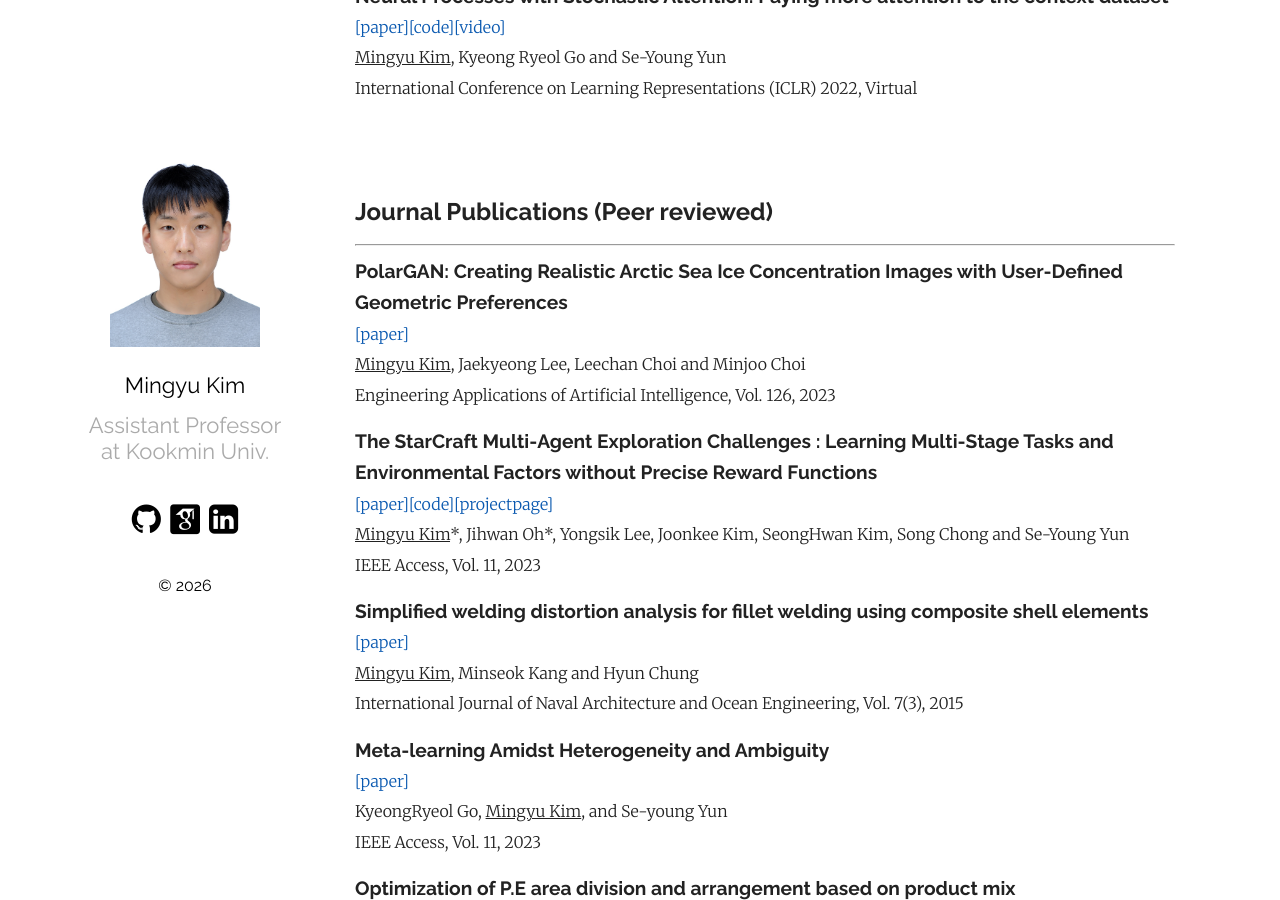
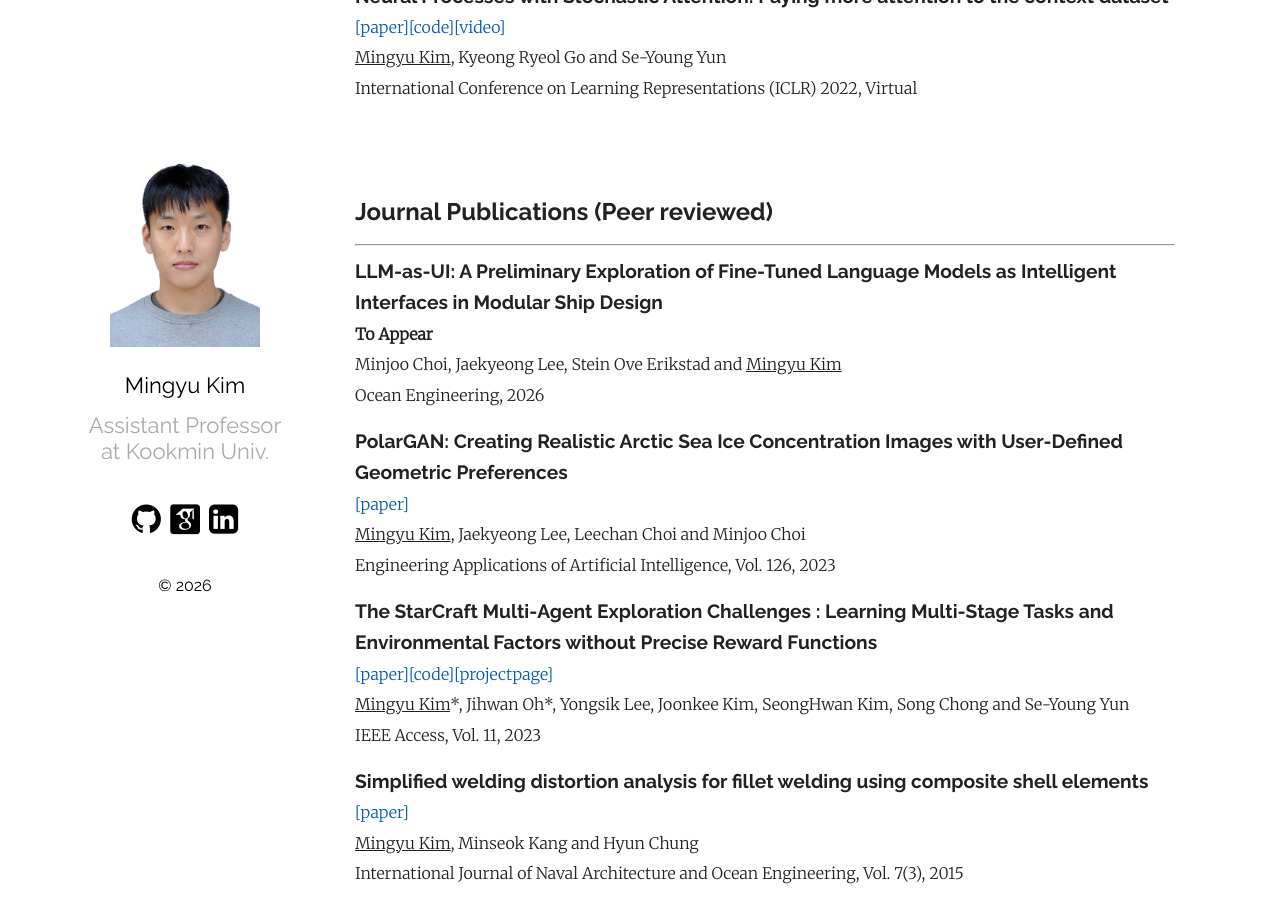
Before and after one commit to MingyuKim87/MingyuKim87.github.io, a Jekyll site: the page built from index.md, in a window 1280 px wide and 900 px high, scrolled down 2170 px. Built offline with Jekyll 4.4.1, drawn with Linux system fonts in a browser that asks for light colours; some web fonts are replaced.

Commit message:
Update index.md

```diff
--- a/index.md
+++ b/index.md
@@ -85,6 +85,10 @@ International Conference on Learning Representations (ICLR) 2022, Virtual
 
 ## Journal Publications (**Peer reviewed**)
 <hr>
+**<span style="font-family:Raleway; font-size:1.2em;">LLM-as-UI: A Preliminary Exploration of Fine-Tuned Language Models as Intelligent Interfaces in Modular Ship Design</span>**
+**To Appear**
+Minjoo Choi, Jaekyeong Lee, Stein Ove Erikstad and <U>Mingyu Kim</U>
+Ocean Engineering, 2026
 
 **<span style="font-family:Raleway; font-size:1.2em;">PolarGAN: Creating Realistic Arctic Sea Ice Concentration Images with User-Defined Geometric Preferences</span>**
 [[paper]][polarGan]
```
